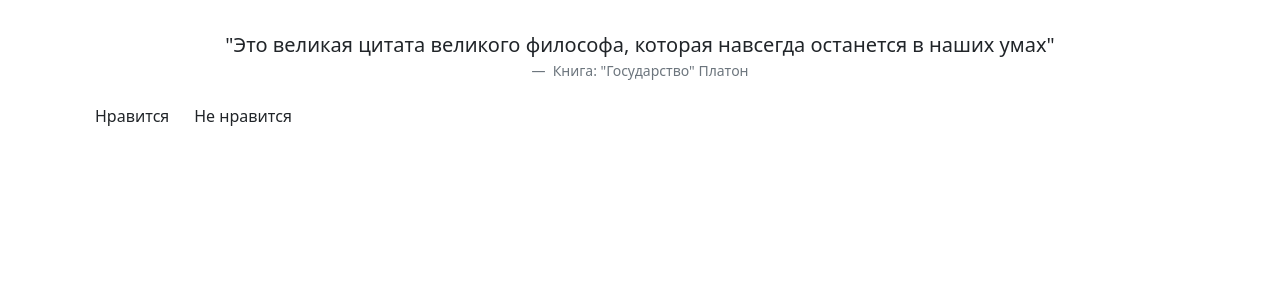
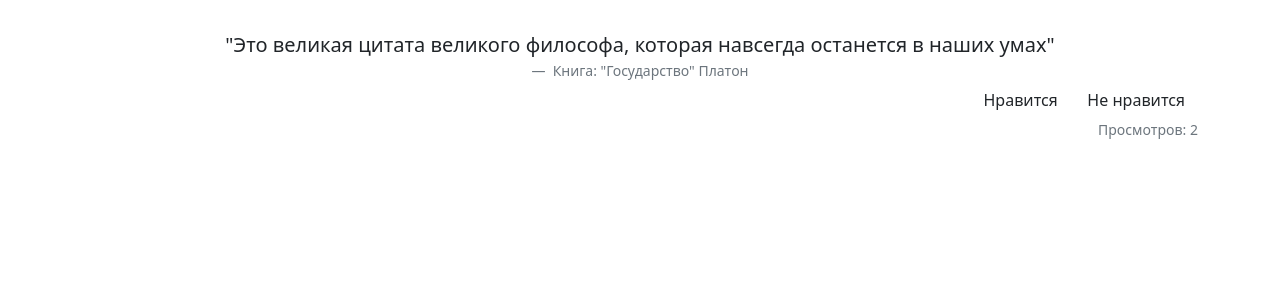
Before and after one commit to Lepeshka228/Django-app, a Django app: page / in a window 1280 px wide. Shown: the part 56-356 px from the top of the page. Run offline with Django 4.2, Linux system fonts and the light colour scheme.

Commit message:
подправлена view top_10 и шаблон

```diff
--- a/quote_main/templates/main/index.html
+++ b/quote_main/templates/main/index.html
@@ -9,13 +9,13 @@
     </blockquote>
     <figcaption class="blockquote-footer">
       {{ type_of_source }}: "{{ name_of_source }}" {{ author_of_source }}
+      <div class="text-end" role="group">
+        <button type="button" class="btn">Нравится</button>
+        <button type="button" class="btn">Не нравится</button>
+      </div>
+      <p class="text-end">Просмотров: {{ count_of_views }}</p>
     </figcaption>
   </figure>
-
-  <div class="btn-group" role="group">
-    <button type="button" class="btn">Нравится</button>
-    <button type="button" class="btn">Не нравится</button>
-  </div>
 
 </div>
 
--- a/quote_main/views.py
+++ b/quote_main/views.py
@@ -8,6 +8,7 @@ def index(request):
     context: dict[str, str] = {
         'title': 'Цитатник',
         'name_of_quote': 'Это великая цитата великого философа, которая навсегда останется в наших умах',
+        'count_of_views': 2,
         'type_of_source': 'Книга',
         'name_of_source': 'Государство',
         'author_of_source': 'Платон'
@@ -16,4 +17,9 @@ def index(request):
     return render(request, 'main/index.html', context)
 
 def top_ten(request):
-    return render(request, 'main/top_ten.html')
+
+    context: dict[str, str] = {
+        'title': 'Топ 10 цитат',
+    }
+
+    return render(request, 'main/top_ten.html', context)
```
